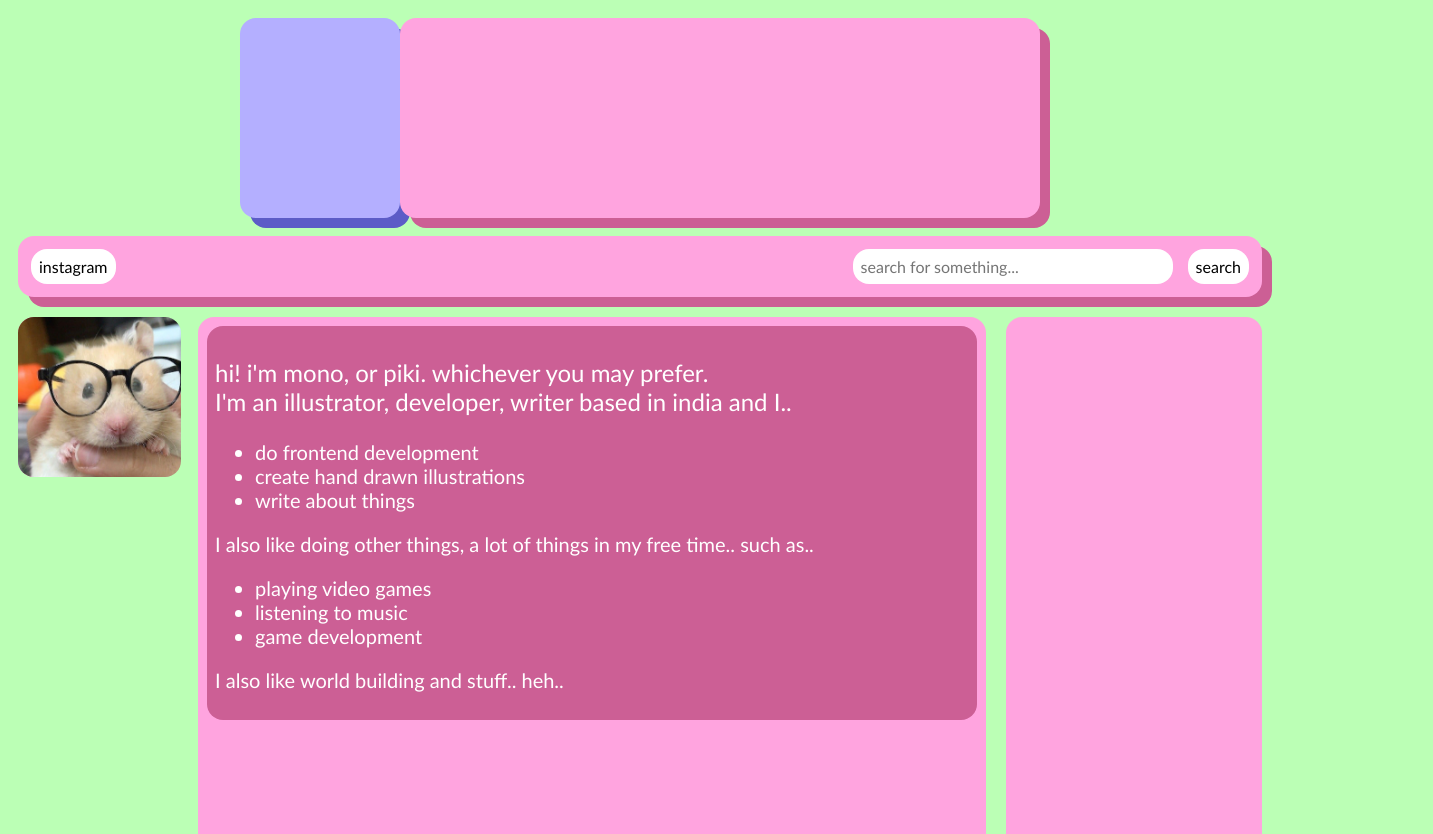
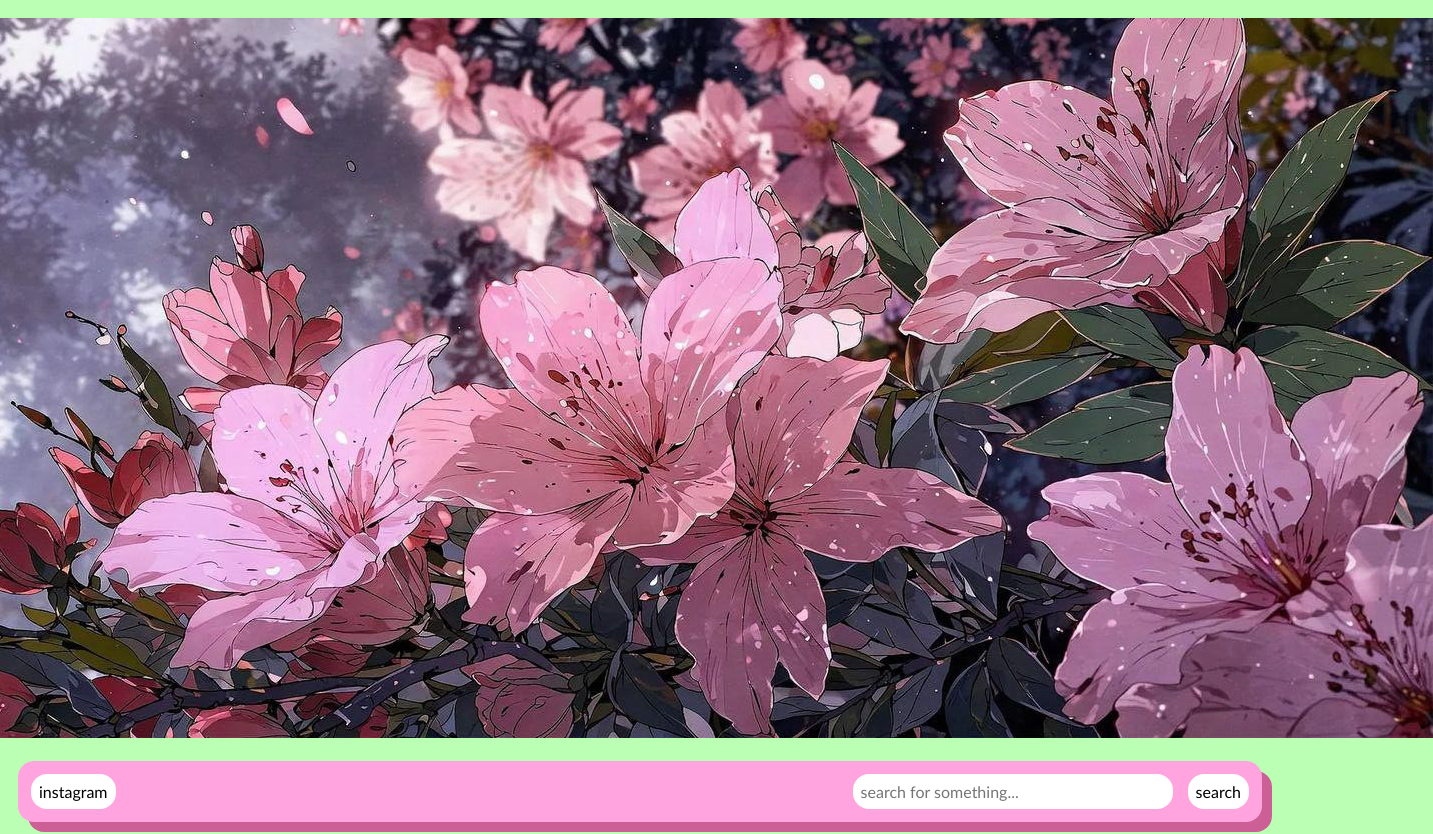
Before and after one commit to mono-oonono/mywebsite, a plain HTML site: page index.html in a window 1280 px wide. Shown: the top 834 px of the page, 1433 px wide, since content can reach past the window. Drawn offline with Linux system fonts and the light colour scheme.

Commit message:
Update index.html

```diff
--- a/index.html
+++ b/index.html
@@ -12,8 +12,13 @@
 </head>
 <body>
     <div id="banner">
-        <div id="banner-tag"></div>
-        <div id="banner-image"></div>
+        <div id="banner-tag">
+            mo<br>
+            no
+        </div>
+        <div class="banner-image">
+            <img class="banner-image"src="assets/banner.jpg">
+        </div>
     </div>
     <div id="navigation-bar">
         <button class="navigation-bar-button" onclick="redirectInstagram()" type="submit">instagram</button>
```
